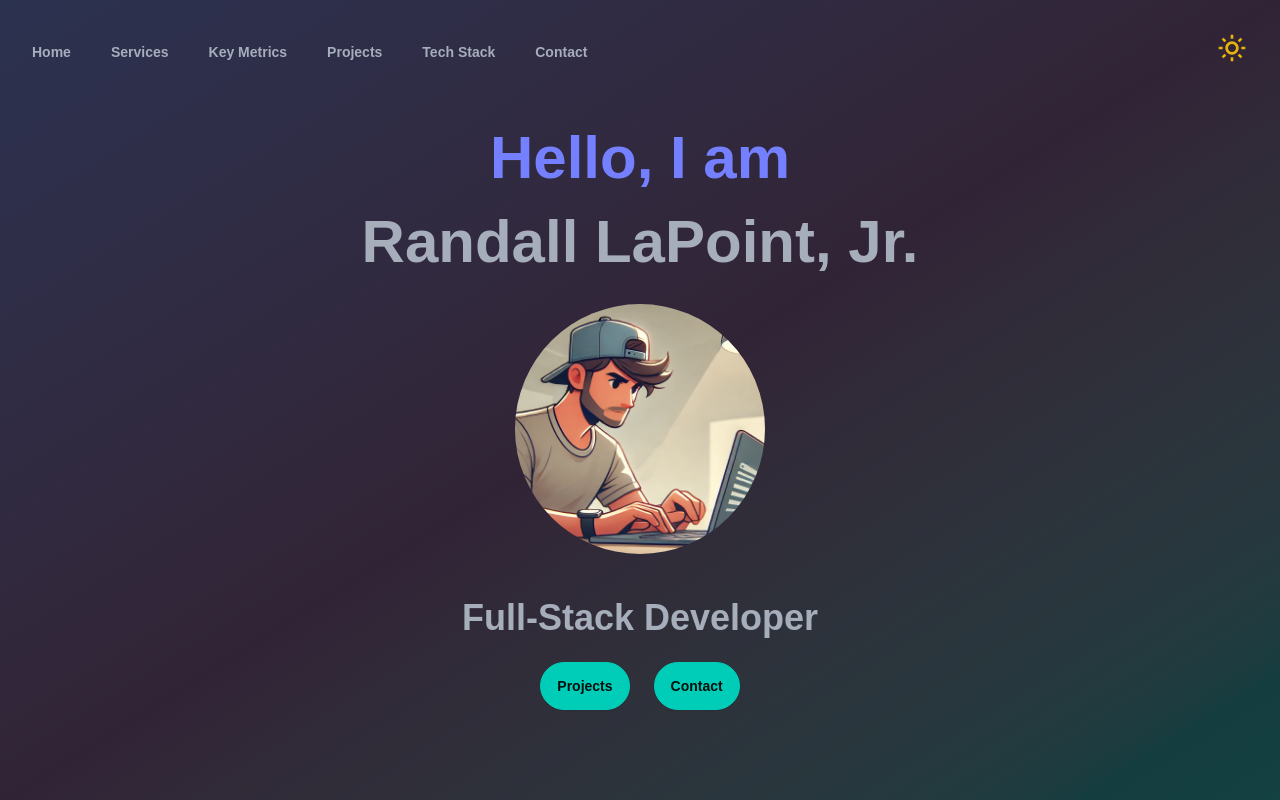
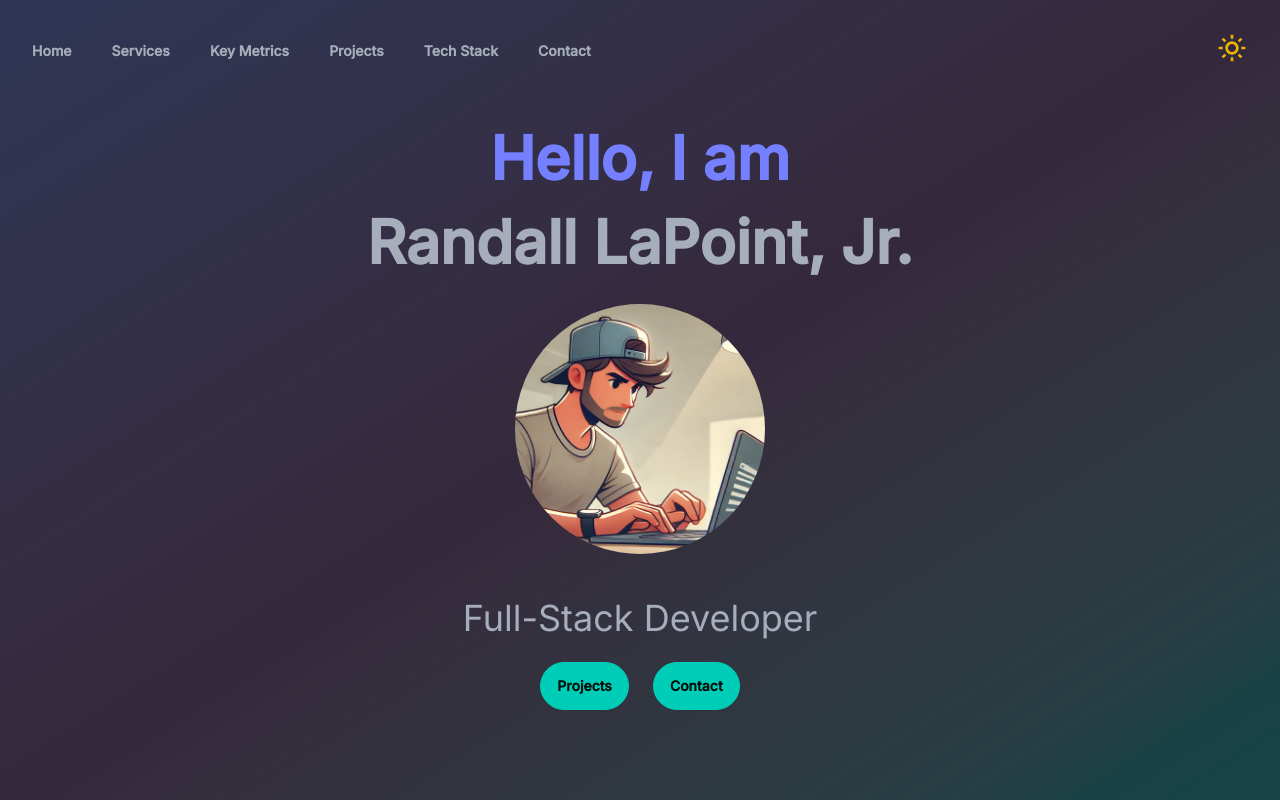
Before and after one commit to Lokie-ree/dev-portfolio, a Next.js app: page / in a window 1280 px wide. Shown: the top 800 px of the page. Built offline with nearby package versions, Linux system fonts and the light colour scheme.

Commit message:
added google fonts

```diff
--- a/app/layout.js
+++ b/app/layout.js
@@ -3,6 +3,7 @@ import Navbar from "@/components/Navbar";
 import Footer from "@/components/Footer";
 import {Analytics} from "@vercel/analytics/react";
 import { SpeedInsights } from "@vercel/speed-insights/next";
+import { playfairDisplay, inter } from "@/components/fonts";
 
 const websiteURL = "https://dev-portfolio-one-swart.vercel.app/";
 
@@ -15,22 +16,15 @@ export const metadata = {
       "en-US": "/en-US",
     },
   },
+
   openGraph: {
     title: "Randall LaPoint, Jr. - Fullstack Developer & Educator | Building Ideas into Reality",
     description: "Showcasing Randall's journey as a developer and educator through impactful projects and modern web solutions. Explor sleek designs and robust applications that reflect the future of web development.",
     url: websiteURL,
     siteName: "Randall LaPoint, Jr. - Fullstack Developer & Educator | Building Ideas into Reality",
-    images: [
-      {
-        url: "./opengraph-image.png",
-        width: 1200,
-        height: 630,
-        alt: "Randall LaPoint Open Graph Image",
-      },
-    ],
-    locale: "en_US",
-    type: "website",
+    images: "./opengraph-image.png",
   },
+
   twitter: {
     card: "summary_large_image",
     title: "Randall LaPoint, Jr. - Fullstack Developer & Educator | Building Ideas into Reality",
@@ -38,6 +32,7 @@ export const metadata = {
     creator: "Randall LaPoint, Jr.",
     images: ["./twitter-image.png"],
   },
+
   title: "Randall LaPoint, Jr. - Fullstack Developer & Educator | Building Ideas into Reality",
   description: "Showcasing Randall's journey as a developer and educator through impactful projects and modern web solutions. Explor sleek designs and robust applications that reflect the future of web development.",
   author: "Randall LaPoint, Jr.",
@@ -69,7 +64,7 @@ export const metadata = {
 export default function RootLayout({ children }) {
   return (
     <html lang="en" data-theme="dark">
-      <body className={`antialiased`}>
+      <body className={`${playfairDisplay.className} ${inter.className} antialiased`}>
         <Navbar />
         {children}
         <Analytics />
--- a/app/robot.js
+++ b/app/robot.js
@@ -5,6 +5,6 @@ export default function robots() {
       allow: "/",
       disallow: "/private/",
     },
-    sitemap: "https://dev-portfolio-one-swart.vercel.app//sitemap.xml",
+    sitemap: "https://dev-portfolio-one-swart.vercel.app/sitemap.xml",
   }
 }
--- a/app/sitemap.js
+++ b/app/sitemap.js
@@ -1,7 +1,7 @@
 export default function sitemap() {
   return [
     {
-      url: "http://localhost:3000",
+      url: "https://dev-portfolio-one-swart.vercel.app/",
       lastModified: new Date(),
       changeFrequency: "yearly",
       priority: 1,
--- a/components/Hero.jsx
+++ b/components/Hero.jsx
@@ -8,13 +8,13 @@ const Hero = () => {
   return (
     <section
       id="home"
-      className="relative hero-bg grid min-h-screen py-20 lg:py-24 text-base-content place-content-center overflow-hidden"
+      className="relative hero-bg grid min-h-screen py-20 lg:py-24 text-base-content bg-base-100 place-content-center overflow-hidden"
     >
       <div className="z-10 flex flex-col items-center mt-2 md:mt-8">
-        <h1 className="text-primary fade-in text-4xl md:text-6xl font-black">
+        <h1 className="text-primary fade-in text-4xl md:text-6xl font-extrabold">
           Hello, I am
         </h1>
-        <h2 className="max-w-3xl fade-in font-black leading-tight text-3xl md:text-6xl mt-2 md:mt-6 mb-2 md:mb-6">
+        <h2 className="max-w-3xl fade-in font-semibold leading-tight text-3xl md:text-6xl mt-2 md:mt-6 mb-2 md:mb-6">
           Randall LaPoint, Jr.
         </h2>
         <Image
@@ -26,7 +26,7 @@ const Hero = () => {
           className="rounded-full fade-in mt-2 mb-2 md:mb-8"
         />
 
-        <p className="max-w-xl text-2xl md:text-4xl text-center font-semibold mb-6 mt-3">
+        <p className="max-w-xl text-2xl md:text-4xl text-center font-normal mb-6 mt-3">
           Full-Stack Developer
         </p>
 
--- /dev/null
+++ b/components/fonts.js
@@ -0,0 +1,13 @@
+import {Playfair_Display, Inter} from "next/font/google";
+
+export const playfairDisplay = Playfair_Display({
+  subsets: ["latin"],
+  display: "swap",
+  weight: ["700"],
+});
+
+export const inter = Inter({
+  subsets: ["latin"],
+  display: "swap",
+  weight: ["200", "300", "400", "500"],
+});
--- a/tailwind.config.js
+++ b/tailwind.config.js
@@ -7,14 +7,6 @@ module.exports = {
   ],
   theme: {
     extend: {
-      colors: {
-        background: "var(--background)",
-        foreground: "var(--foreground)",
-      },
-      fontFamily: {
-        sans: ["Quicksand", "sans-serif"],
-        exo: ["Exo 2", "sans-serif"],
-      },
     },
   },
   daisyui: {
```
